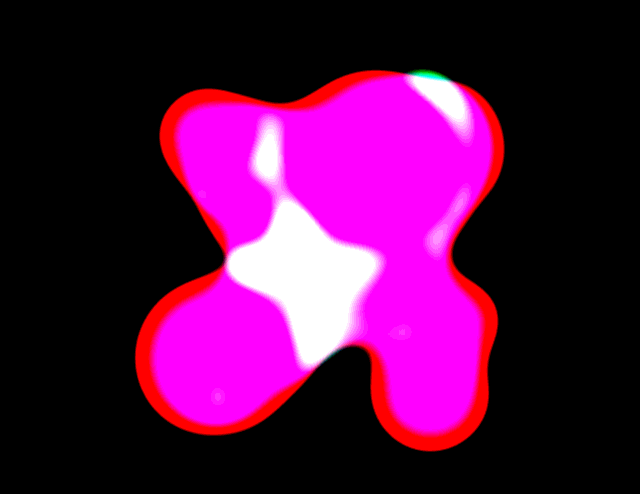
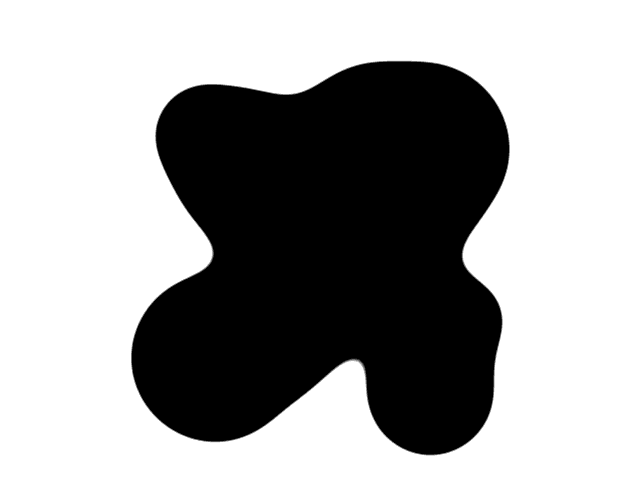
Before and after one commit to gitkorv/metaballs, a plain HTML site: page index.html in a window 1280 px wide. Shown: the part 134-628 px from the top of the page, without its empty margins (296-936 px from the left). Drawn offline with Linux system fonts and the light colour scheme.

Commit message:
black blobs

```diff
--- a/script.js
+++ b/script.js
@@ -4,9 +4,9 @@ canvas.width = window.innerWidth;
 canvas.height = window.innerHeight;
 // let grd = ctx.createLinearGradient(0, 0, canvas.width, canvas.height)
 
-ctx.fillStyle = "#E85188";
-ctx.strokeStyle = '#58DBAD';
-ctx.lineWidth = 10;
+ctx.fillStyle = "black";
+// ctx.strokeStyle = '#58DBAD';
+// ctx.lineWidth = 10;
 
 
 class Ball {
@@ -28,7 +28,7 @@ class Ball {
         context.beginPath();
         context.arc(this.x, this.y, this.radius, 0, Math.PI * 2);
         context.fill();
-        context.stroke();
+        // context.stroke();
     }
     reset(){
         this.x = this.effect.width * 0.5;
--- a/style.css
+++ b/style.css
@@ -5,12 +5,12 @@
 }
 
 body {
-    background: black;
+    background: white;
 }
 
 canvas {
     display: block;
-    background: black;
+    background: white;
     filter: blur(20px);
 }
 
```
